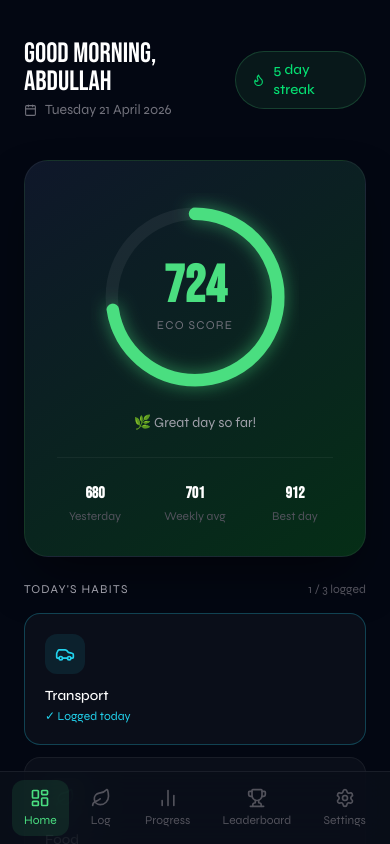
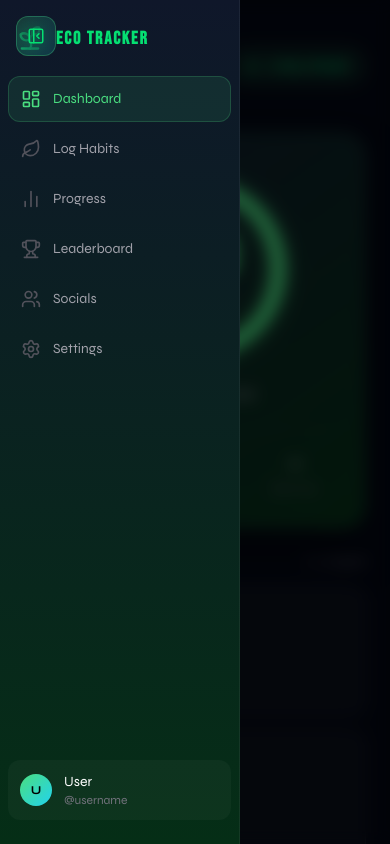
Before and after one commit to Masten11/Agile-software-project---Group-20, a Next.js app: page /dashboard in a window 390 px wide. Built offline with nearby package versions, Linux system fonts and the light colour scheme; no server answers.

Commit message:
Fixed so dashboard and navbar fetched from database

```diff
--- a/app/dashboard/page.tsx
+++ b/app/dashboard/page.tsx
@@ -3,8 +3,9 @@
 import { motion, AnimatePresence } from "framer-motion";
 import Sidebar from "@/components/Sidebar";
 import { Leaf, Zap, Car, TrendingUp, Flame, Calendar } from "lucide-react";
-import { useState } from "react";
+import { useState, useEffect } from "react";
 import BottomNav from "@/components/BottomNav";
+import { supabase } from "@/utils/supabase";
 
 /* ── Circular Eco Score ── */
 function EcoScoreRing({ score }: { score: number }) {
@@ -224,16 +225,74 @@ function TipsCarousel() {
 }
 
 /* ── Main page ── */
+/* ── Main page ── */
 export default function DashboardPage() {
-  const ecoScore = 724;
-  const streak = 5;
+  const [loading, setLoading] = useState(true);
+  const [firstName, setFirstName] = useState("USER");
+  const [ecoScore, setEcoScore] = useState(1000); // Default perfect score
+  const [streak, setStreak] = useState(0);
+  const [loggedToday, setLoggedToday] = useState<string[]>([]);
+
+  useEffect(() => {
+    async function fetchPersonalData() {
+      // 1. Get the currently logged-in user
+      const { data: { user } } = await supabase.auth.getUser();
+
+      if (user) {
+        // 2. Fetch their real first name from the profiles table
+        const { data: profile } = await supabase
+          .from("profiles")
+          .select("first_name")
+          .eq("id", user.id)
+          .single();
+
+        if (profile?.first_name) {
+          setFirstName(profile.first_name.toUpperCase());
+        }
+
+        // 3. Fetch today's eco activities
+        const today = new Date().toISOString().split("T")[0]; // gets YYYY-MM-DD
+        const { data: activities } = await supabase
+          .from("eco_activities")
+          .select("category, co2_emissions_kg")
+          .eq("user_id", user.id)
+          .gte("activity_date", today); // Only activities from today
+
+        if (activities && activities.length > 0) {
+          // Find out which categories they logged today
+          const categories = activities.map((a) => a.category.toLowerCase());
+          setLoggedToday(categories);
+
+          // Calculate a dynamic Eco Score (Example logic: start at 1000, drop by 50 per kg of CO2)
+          const totalEmissions = activities.reduce((sum, act) => sum + Number(act.co2_emissions_kg || 0), 0);
+          const dynamicScore = Math.max(0, 1000 - (totalEmissions * 50));
+          setEcoScore(Math.round(dynamicScore));
+        }
+
+        // Hardcoding streak for now until you build a historical streak calculator
+        setStreak(1);
+      }
+
+      setLoading(false);
+    }
+
+    fetchPersonalData();
+  }, []);
+
+  if (loading) {
+    return (
+      <div className="flex h-screen bg-[#030712] items-center justify-center">
+        <p className="text-green-400 font-mono animate-pulse">Loading personal data...</p>
+      </div>
+    );
+  }
 
   return (
     <div className="flex h-screen bg-[#030712] overflow-hidden">
       <Sidebar />
 
       {/* Main content */}
-      <main className="flex-1 overflow-y-auto pb-20 lg:pb-0">
+      <main className="flex-1 overflow-y-auto">
         <div className="max-w-5xl mx-auto px-6 py-10">
 
           {/* Header */}
@@ -244,9 +303,9 @@ export default function DashboardPage() {
             className="flex items-center justify-between mb-10"
           >
             <div>
-              <h1 className="text-white leading-none mb-1"
+              <h1 className="text-white leading-none mb-1 uppercase"
                 style={{ fontFamily: "var(--font-display)", fontSize: "clamp(28px,3vw,40px)" }}>
-                GOOD MORNING, ABDULLAH
+                GOOD MORNING, {firstName}
               </h1>
               <p className="text-zinc-500 text-sm flex items-center gap-2"
                 style={{ fontFamily: "var(--font-body)" }}>
@@ -282,9 +341,9 @@ export default function DashboardPage() {
               <div className="flex gap-6 mt-6 pt-6 w-full"
                 style={{ borderTop: "1px solid rgba(255,255,255,0.05)" }}>
                 {[
-                  { label: "Yesterday", val: "680" },
-                  { label: "Weekly avg", val: "701" },
-                  { label: "Best day", val: "912" },
+                  { label: "Yesterday", val: "—" }, // Can be made dynamic later
+                  { label: "Weekly avg", val: "—" },
+                  { label: "Best day", val: "—" },
                 ].map((s) => (
                   <div key={s.label} className="flex-1 text-center">
                     <p className="text-white text-base font-semibold"
@@ -309,13 +368,13 @@ export default function DashboardPage() {
                   Today&apos;s habits
                 </p>
                 <p className="text-zinc-600 text-xs" style={{ fontFamily: "var(--font-body)" }}>
-                  1 / 3 logged
+                  {loggedToday.length} / 3 logged
                 </p>
               </div>
               <div className="grid grid-cols-1 gap-3">
-                <CategoryCard icon={Car} label="Transport" color="#22d3ee" logged={true} href="/dashboard/log" />
-                <CategoryCard icon={Leaf} label="Food" color="#4ade80" logged={false} href="/dashboard/log" />
-                <CategoryCard icon={Zap} label="Energy" color="#facc15" logged={false} href="/dashboard/log" />
+                <CategoryCard icon={Car} label="Transport" color="#22d3ee" logged={loggedToday.includes("transport")} href="/dashboard/log" />
+                <CategoryCard icon={Leaf} label="Food" color="#4ade80" logged={loggedToday.includes("food")} href="/dashboard/log" />
+                <CategoryCard icon={Zap} label="Energy" color="#facc15" logged={loggedToday.includes("energy")} href="/dashboard/log" />
               </div>
             </motion.div>
           </div>
@@ -334,7 +393,6 @@ export default function DashboardPage() {
           <TipsCarousel />
         </div>
       </main>
-      <BottomNav />
     </div>
   );
 }
--- a/components/Sidebar.tsx
+++ b/components/Sidebar.tsx
@@ -1,9 +1,10 @@
 "use client";
 
-import { useState } from "react";
+import { useState, useEffect } from "react";
 import Link from "next/link";
 import { usePathname } from "next/navigation";
 import { motion, AnimatePresence } from "framer-motion";
+import { supabase } from "@/utils/supabase"; // <-- Added Supabase import
 import {
   LayoutDashboard,
   Leaf,
@@ -29,18 +30,85 @@ export default function Sidebar() {
   const [collapsed, setCollapsed] = useState(false);
   const pathname = usePathname();
 
+  // <-- Added State for dynamic user data
+  const [firstName, setFirstName] = useState("User");
+  const [username, setUsername] = useState("username");
+  const [initial, setInitial] = useState("U");
+
+  // <-- Added useEffect to fetch the real user
+  useEffect(() => {
+    async function fetchUserData() {
+      const { data: { user } } = await supabase.auth.getUser();
+
+      if (user) {
+        const { data: profile } = await supabase
+          .from("profiles")
+          .select("first_name, username")
+          .eq("id", user.id)
+          .single();
+
+        if (profile) {
+          if (profile.first_name) {
+            setFirstName(profile.first_name);
+            setInitial(profile.first_name.charAt(0).toUpperCase()); // Gets the first letter
+          }
+          if (profile.username) {
+            setUsername(profile.username);
+          }
+        }
+      }
+    }
+
+    fetchUserData();
+  }, []);
+
   return (
+    <>
+      {/* ── Mobile toggle button (fixed, always visible) ── */}
+      <button
+        onClick={() => setCollapsed(!collapsed)}
+        className="lg:hidden fixed top-4 left-4 z-50 w-10 h-10 rounded-xl flex items-center justify-center transition-all duration-200"
+        style={{
+          background: "linear-gradient(135deg, rgba(74,222,128,0.15), rgba(34,211,238,0.15))",
+          border: "1px solid rgba(74,222,128,0.3)",
+          backdropFilter: "blur(12px)",
+        }}
+      >
+        {collapsed
+          ? <PanelLeftOpen size={18} className="text-green-400" />
+          : <PanelLeftClose size={18} className="text-green-400" />}
+      </button>
+
+      {/* ── Mobile overlay ── */}
+      <AnimatePresence>
+        {!collapsed && (
+          <motion.div
+            className="lg:hidden fixed inset-0 z-30 bg-black/50 backdrop-blur-sm"
+            initial={{ opacity: 0 }}
+            animate={{ opacity: 1 }}
+            exit={{ opacity: 0 }}
+            onClick={() => setCollapsed(true)}
+          />
+        )}
+      </AnimatePresence>
+
+      {/* ── Sidebar ── */}
       <motion.aside
-      animate={{ width: collapsed ? 72 : 240 }}
+        animate={{
+          width: collapsed ? 72 : 240,
+          x: 0,
+        }}
         initial={false}
         transition={{ duration: 0.3, ease: [0.22, 1, 0.36, 1] }}
-      className="hidden lg:flex shrink-0 flex-col h-screen sticky top-0 overflow-hidden z-40"
+        className="shrink-0 flex flex-col h-screen sticky top-0 overflow-hidden z-40
+          max-lg:fixed max-lg:left-0 max-lg:top-0"
         style={{
           background: "linear-gradient(180deg, #0f172a 0%, #052e16 100%)",
           borderRight: "1px solid rgba(255,255,255,0.06)",
+          transform: collapsed ? "translateX(-100%)" : "translateX(0)",
         }}
       >
-      {/* Logo */}
+        {/* Logo → links to dashboard */}
         <Link href="/dashboard" className="flex items-center gap-3 px-4 py-6 shrink-0 group">
           <Sprout
             className="text-green-400 shrink-0 group-hover:scale-110 transition-transform duration-200"
@@ -67,7 +135,7 @@ export default function Sidebar() {
           {navItems.map(({ href, icon: Icon, label }) => {
             const active = pathname === href;
             return (
-            <Link key={href} href={href}>
+              <Link key={href} href={href} onClick={() => { if (window.innerWidth < 1024) setCollapsed(true); }}>
                 <div
                   className="flex items-center gap-3 px-3 py-3 rounded-xl transition-all duration-200 cursor-pointer"
                   style={{
@@ -100,7 +168,7 @@ export default function Sidebar() {
           })}
         </nav>
 
-      {/* User + collapse */}
+        {/* User + desktop collapse toggle */}
         <div className="px-2 pb-6 flex flex-col gap-2 shrink-0">
           <div
             className="flex items-center gap-3 px-3 py-3 rounded-xl"
@@ -110,7 +178,7 @@ export default function Sidebar() {
               className="w-8 h-8 rounded-full flex items-center justify-center shrink-0 text-xs font-bold text-black"
               style={{ background: "linear-gradient(135deg, #4ade80, #22d3ee)" }}
             >
-            A
+              {initial} {/* <-- Dynamic Initial */}
             </div>
             <AnimatePresence>
               {!collapsed && (
@@ -121,19 +189,20 @@ export default function Sidebar() {
                   transition={{ duration: 0.2 }}
                 >
                   <p className="text-sm text-white whitespace-nowrap" style={{ fontFamily: "var(--font-body)" }}>
-                  Abdullah
+                    {firstName} {/* <-- Dynamic First Name */}
                   </p>
                   <p className="text-xs text-zinc-500 whitespace-nowrap" style={{ fontFamily: "var(--font-body)" }}>
-                  @abdullah
+                    @{username} {/* <-- Dynamic Username */}
                   </p>
                 </motion.div>
               )}
             </AnimatePresence>
           </div>
 
+          {/* Desktop collapse toggle */}
           <button
             onClick={() => setCollapsed(!collapsed)}
-          className="flex items-center justify-center w-full py-2 rounded-xl transition-all duration-200 hover:bg-white/5 gap-2"
+            className="hidden lg:flex items-center justify-center w-full py-2 rounded-xl transition-all duration-200 hover:bg-white/5 gap-2"
             style={{ border: "1px solid rgba(255,255,255,0.05)" }}
           >
             {collapsed
@@ -141,13 +210,20 @@ export default function Sidebar() {
               : (
                 <>
                   <PanelLeftClose size={16} className="text-zinc-500" />
-                <span className="text-xs text-zinc-500" style={{ fontFamily: "var(--font-body)" }}>
+                  <motion.span
+                    initial={{ opacity: 0 }}
+                    animate={{ opacity: 1 }}
+                    exit={{ opacity: 0 }}
+                    className="text-xs text-zinc-500"
+                    style={{ fontFamily: "var(--font-body)" }}
+                  >
                     Collapse
-                </span>
+                  </motion.span>
                 </>
               )}
           </button>
         </div>
       </motion.aside>
+    </>
   );
 }
```
Also changed, not shown: 1 other file (tests, documents, lock files or other folders). Lines whose indentation alone changed are shown as unchanged.
